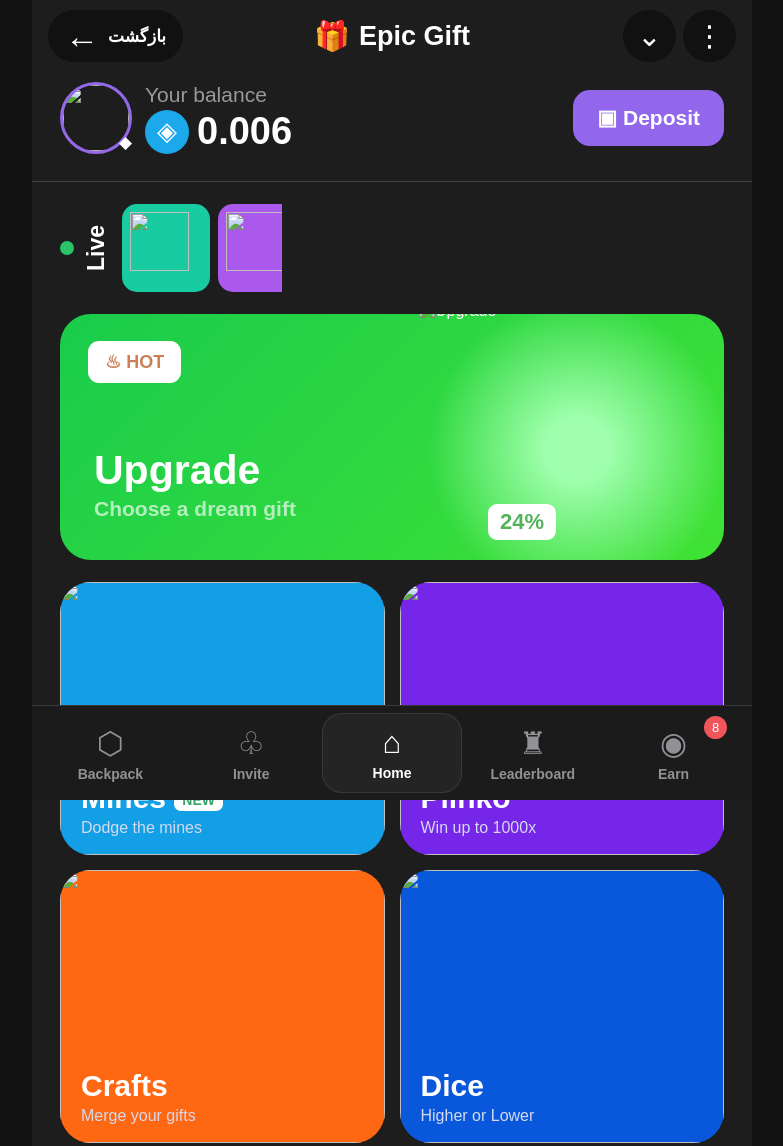
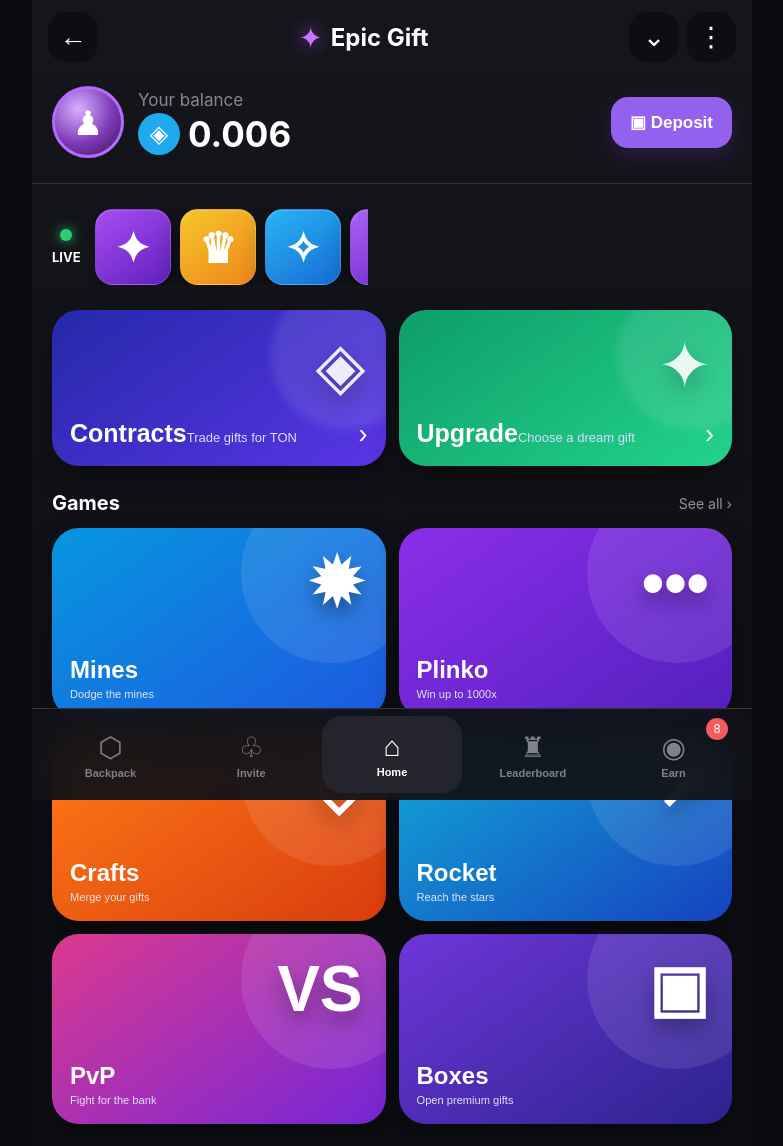
Before and after one commit to securealertscenter-code/Epic-Gift, a plain HTML site: page index.html in a window 1280 px wide. Shown: the whole page, without its empty margins (248-1031 px from the left). Drawn offline with Linux system fonts and the light colour scheme.

Commit message:
Add files via upload

```diff
--- a/epic_gift.js
+++ b/epic_gift.js
@@ -1,25 +1 @@
-document.addEventListener("DOMContentLoaded", () => {
-
-  const buttons = document.querySelectorAll("button");
-
-  buttons.forEach(button => {
-
-    button.addEventListener("click", () => {
-
-      button.animate(
-        [
-          { transform: "scale(1)" },
-          { transform: "scale(.96)" },
-          { transform: "scale(1)" }
-        ],
-        {
-          duration:180,
-          easing:"ease-out"
-        }
-      );
-
-    });
-
-  });
-
-});
+document.querySelectorAll('button').forEach(b=>b.addEventListener('click',()=>{b.animate([{transform:'scale(1)'},{transform:'scale(.96)'},{transform:'scale(1)'}],{duration:160,easing:'ease-out'})}));
--- a/index.html
+++ b/index.html
@@ -1,198 +1,15 @@
-<!DOCTYPE html>
+<!doctype html>
 <html lang="en">
 <head>
-  <meta charset="UTF-8">
-  <meta name="viewport"
-        content="width=device-width, initial-scale=1.0, maximum-scale=1.0, user-scalable=no">
-  <title>Epic Gift</title>
-  <link rel="stylesheet" href="epic_gift.css">
+<meta charset="utf-8"><meta name="viewport" content="width=device-width,initial-scale=1,maximum-scale=1,user-scalable=no">
+<title>Epic Gift</title><link rel="stylesheet" href="epic_gift.css">
 </head>
-
-<body>
-
-<div class="app">
-
-  <!-- HEADER -->
-  <header class="header">
-
-    <button class="back-btn">
-      <span>←</span>
-      <b>بازگشت</b>
-    </button>
-
-    <div class="logo">
-      <div class="logo-icon">🎁</div>
-      <strong>Epic Gift</strong>
-    </div>
-
-    <div class="header-actions">
-      <button>⌄</button>
-      <button>⋮</button>
-    </div>
-
-  </header>
-
-
-  <!-- ACCOUNT -->
-  <section class="account">
-
-    <div class="profile-image">
-      <img src="assets/profile.jpg" alt="">
-      <span>◆</span>
-    </div>
-
-    <div class="balance">
-      <small>Your balance</small>
-
-      <div class="balance-value">
-        <div class="ton-logo">◈</div>
-        <strong>0.006</strong>
-      </div>
-    </div>
-
-    <button class="deposit-btn">
-      <span>▣</span>
-      Deposit
-    </button>
-
-  </section>
-
-
-  <!-- LIVE -->
-  <section class="live-section">
-
-    <div class="live-label">
-      <span></span>
-      Live
-    </div>
-
-    <div class="live-items">
-
-      <div class="live-item blue">
-        <img src="assets/live/ton.png">
-      </div>
-
-      <div class="live-item purple">
-        <img src="assets/live/gift1.png">
-      </div>
-
-      <div class="live-item yellow">
-        <img src="assets/live/gift2.png">
-      </div>
-
-      <div class="live-item purple">
-        <img src="assets/live/gift3.png">
-      </div>
-
-      <div class="live-item pink">
-        <img src="assets/live/gift4.png">
-      </div>
-
-      <div class="live-item blue">
-        <img src="assets/live/ton.png">
-      </div>
-
-    </div>
-
-  </section>
-
-
-  <!-- UPGRADE -->
-  <section class="hero-card upgrade-card">
-
-    <span class="hot-label">♨ HOT</span>
-
-    <div class="hero-text">
-      <h1>Upgrade</h1>
-      <p>Choose a dream gift</p>
-    </div>
-
-    <img src="assets/cards/upgrade.png"
-         class="hero-image"
-         alt="Upgrade">
-
-    <div class="upgrade-percent">
-      24%
-    </div>
-
-  </section>
-
-
-  <!-- GAMES -->
-  <section class="games-grid">
-
-    <button class="game-card mines">
-      <img src="assets/cards/mines.png" alt="">
-      <div class="game-info">
-        <h2>Mines <span>NEW</span></h2>
-        <p>Dodge the mines</p>
-      </div>
-    </button>
-
-
-    <button class="game-card plinko">
-      <img src="assets/cards/plinko.png" alt="">
-      <div class="game-info">
-        <h2>Plinko</h2>
-        <p>Win up to 1000x</p>
-      </div>
-    </button>
-
-
-    <button class="game-card crafts">
-      <img src="assets/cards/crafts.png" alt="">
-      <div class="game-info">
-        <h2>Crafts</h2>
-        <p>Merge your gifts</p>
-      </div>
-    </button>
-
-
-    <button class="game-card dice">
-      <img src="assets/cards/dice.png" alt="">
-      <div class="game-info">
-        <h2>Dice</h2>
-        <p>Higher or Lower</p>
-      </div>
-    </button>
-
-  </section>
-
-
-  <!-- BOTTOM NAV -->
-  <nav class="bottom-nav">
-
-    <button>
-      <span>⬡</span>
-      <small>Backpack</small>
-    </button>
-
-    <button>
-      <span>♧</span>
-      <small>Invite</small>
-    </button>
-
-    <button class="active">
-      <span>⌂</span>
-      <small>Home</small>
-    </button>
-
-    <button>
-      <span>♜</span>
-      <small>Leaderboard</small>
-    </button>
-
-    <button class="earn">
-      <span>◉</span>
-      <i>8</i>
-      <small>Earn</small>
-    </button>
-
-  </nav>
-
-</div>
-
-<script src="epic_gift.js"></script>
-
-</body>
-</html>
+<body><div class="app">
+<header class="top"><button class="round">←</button><div class="brand"><span class="brandmark">✦</span><b>Epic Gift</b></div><div class="top-actions"><button class="round">⌄</button><button class="round">⋮</button></div></header>
+<section class="account"><div class="avatar">♟</div><div class="bal"><small>Your balance</small><div><span class="ton">◈</span><strong>0.006</strong></div></div><button class="deposit">▣ Deposit</button></section>
+<section class="live"><div class="live-title"><i></i><b>LIVE</b></div><div class="live-row"><div class="gift g1">✦</div><div class="gift g2">♛</div><div class="gift g3">✧</div><div class="gift g4">♢</div><div class="gift g5">❀</div><div class="gift g6">✦</div></div></section>
+<section class="main-cards"><button class="wide contracts"><span class="art">◈</span><div><b>Contracts</b><small>Trade gifts for TON</small></div><em>›</em></button><button class="wide upgrade"><span class="art">✦</span><div><b>Upgrade</b><small>Choose a dream gift</small></div><em>›</em></button></section>
+<section class="section-title"><b>Games</b><span>See all ›</span></section>
+<section class="games"><button class="game mines"><span class="big">✹</span><b>Mines</b><small>Dodge the mines</small></button><button class="game plinko"><span class="big">•••</span><b>Plinko</b><small>Win up to 1000x</small></button><button class="game crafts"><span class="big">◇</span><b>Crafts</b><small>Merge your gifts</small></button><button class="game rocket"><span class="big">↗</span><b>Rocket</b><small>Reach the stars</small></button><button class="game pvp"><span class="big">VS</span><b>PvP</b><small>Fight for the bank</small></button><button class="game boxes"><span class="big">▣</span><b>Boxes</b><small>Open premium gifts</small></button></section>
+<nav class="bottom"><button><span>⬡</span><small>Backpack</small></button><button><span>♧</span><small>Invite</small></button><button class="active"><span>⌂</span><small>Home</small></button><button><span>♜</span><small>Leaderboard</small></button><button class="earn"><i>8</i><span>◉</span><small>Earn</small></button></nav>
+</div><script src="epic_gift.js"></script></body></html>
```
Also changed, not shown: epic_gift.css.
